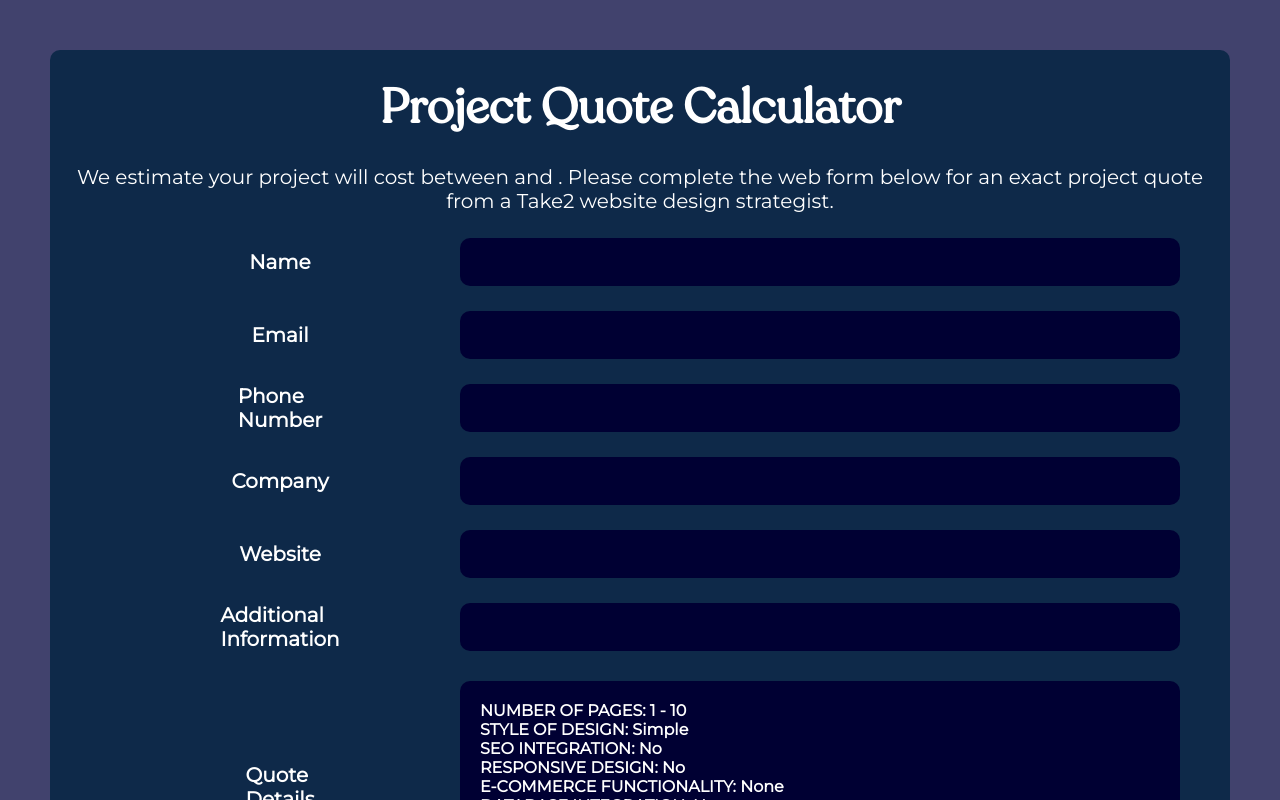
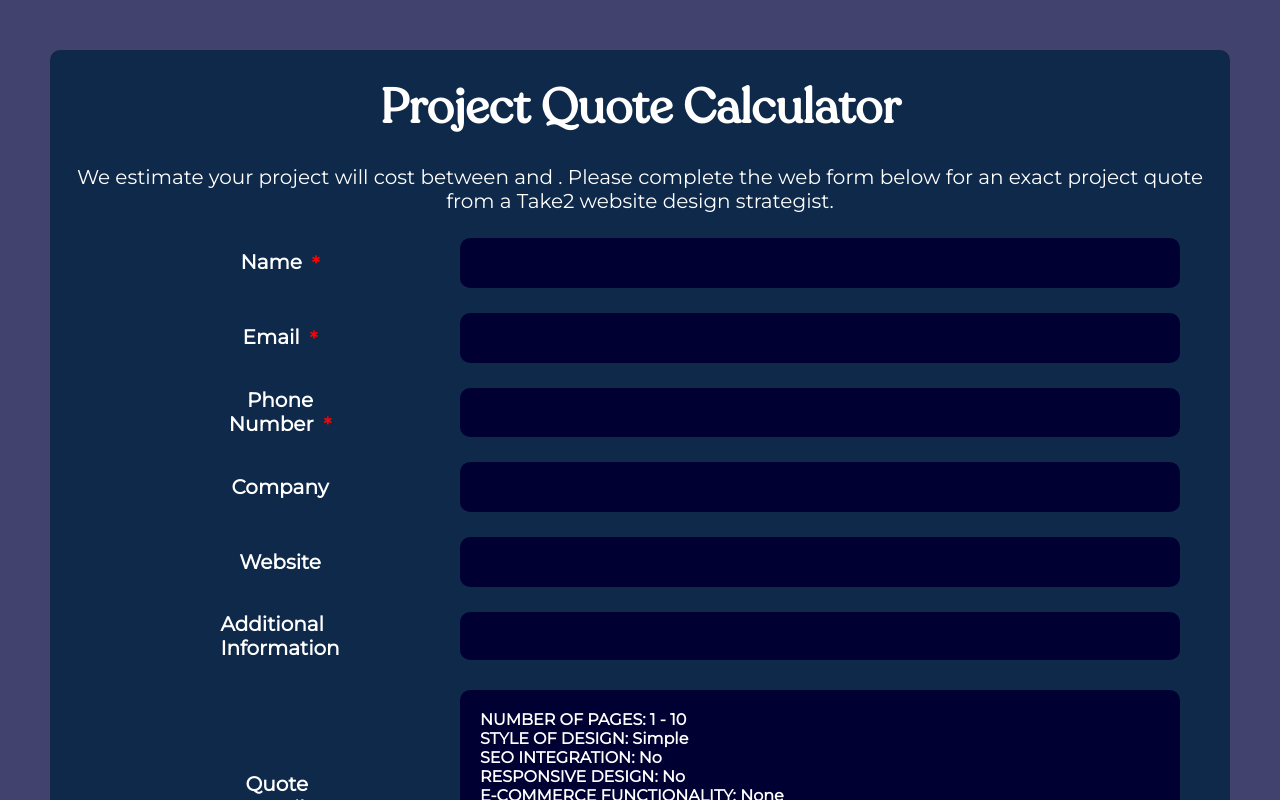
Before and after one commit to Dave-ctr/project-quote-calculator, a React (Vite) app: page /register in a window 1280 px wide. Shown: the top 800 px of the page. Built offline with nearby package versions, Linux system fonts and the light colour scheme.

Commit message:
Update drop down menu styling

```diff
--- a/src/components/QuoteItem.jsx
+++ b/src/components/QuoteItem.jsx
@@ -5,6 +5,16 @@ import ArrowDropDownIcon from "@mui/icons-material/ArrowDropDown";
 
 const CustomArrowIcon = () => {
   return <ArrowDropDownIcon style={{ color: "white" }} />;
+};
+
+const StyledMenuProps = {
+  PaperProps: {
+    style: {
+      backgroundColor: "#0e2949",
+      color: "white",
+      borderRadius: "10px",
+    },
+  },
 };
 
 function QuoteItem({
@@ -72,12 +82,13 @@ function QuoteItem({
                     borderColor: "transparent",
                   },
                   "&:hover .MuiOutlinedInput-notchedOutline": {
-                    borderColor: "#ccc",
+                    borderColor: "transparent",
                   },
                   "&.Mui-focused .MuiOutlinedInput-notchedOutline": {
-                    borderColor: "#aaa",
+                    borderColor: "transparent",
                   },
                 }}
+                MenuProps={StyledMenuProps}
               >
                 <MenuItem value="Custom">Custom</MenuItem>
                 <MenuItem value="Shopify">Shopify</MenuItem>
@@ -87,6 +98,7 @@ function QuoteItem({
                 <MenuItem value="Squarespace">Squarespace</MenuItem>
                 <MenuItem value="Wordpress">Wordpress</MenuItem>
                 <MenuItem value="Woocommerce">Woocommerce</MenuItem>
+
               </Select>
             ) : (
               <Slider
@@ -171,12 +183,13 @@ function QuoteItem({
                     borderColor: "transparent",
                   },
                   "&:hover .MuiOutlinedInput-notchedOutline": {
-                    borderColor: "#ccc",
+                    borderColor: "transparent",
                   },
                   "&.Mui-focused .MuiOutlinedInput-notchedOutline": {
-                    borderColor: "#aaa",
+                    borderColor: "transparent",
                   },
                 }}
+                MenuProps={StyledMenuProps}
               >
                 <MenuItem value="Custom">Custom</MenuItem>
                 <MenuItem value="Shopify">Shopify</MenuItem>
--- a/src/pages/QuoteFormPage.jsx
+++ b/src/pages/QuoteFormPage.jsx
@@ -156,8 +156,7 @@ function QuoteFormPage({
             p: 4,
           }}
         >
-          {" "}
-          It is Loading{" "}
+          It is Loading
         </h1>
       ) : (
         <SubmissionModal
@@ -188,7 +187,7 @@ function QuoteFormPage({
 
         <form onSubmit={handleSubmit}>
           <div className="quoteFormList">
-            <label htmlFor="nameInput">Name</label>
+            <label htmlFor="nameInput"><span>Name<span style={{ color: 'red', paddingLeft: '10px',verticalAlign: 'middle' }}>*</span></span></label>
             <input
               type="text"
               id="nameInput"
@@ -196,7 +195,9 @@ function QuoteFormPage({
               value={formData.name}
               onChange={(e) => handleChange(e)}
             />
-            <label htmlFor="emailInput">Email</label>
+  <label htmlFor="emailInput">
+  <span>Email<span style={{ color: 'red', paddingLeft: '10px', verticalAlign: 'middle'  }}>*</span></span>
+</label>
             <input
               type="email"
               id="emailInput"
@@ -206,8 +207,8 @@ function QuoteFormPage({
             />
             <label htmlFor="phoneNumberInput">
               Phone
-              <br />
-              Number
+              <br /><span>
+              Number<span style={{ color: 'red', paddingLeft: '10px',verticalAlign: 'middle' }}>*</span></span>
             </label>
             <input
               type="tel"
```
